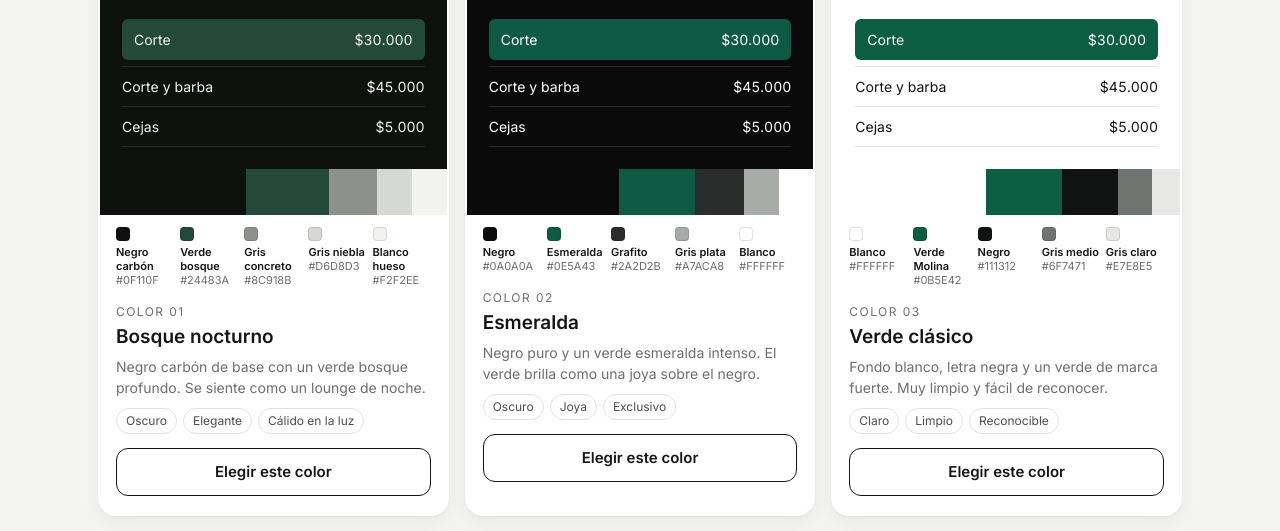
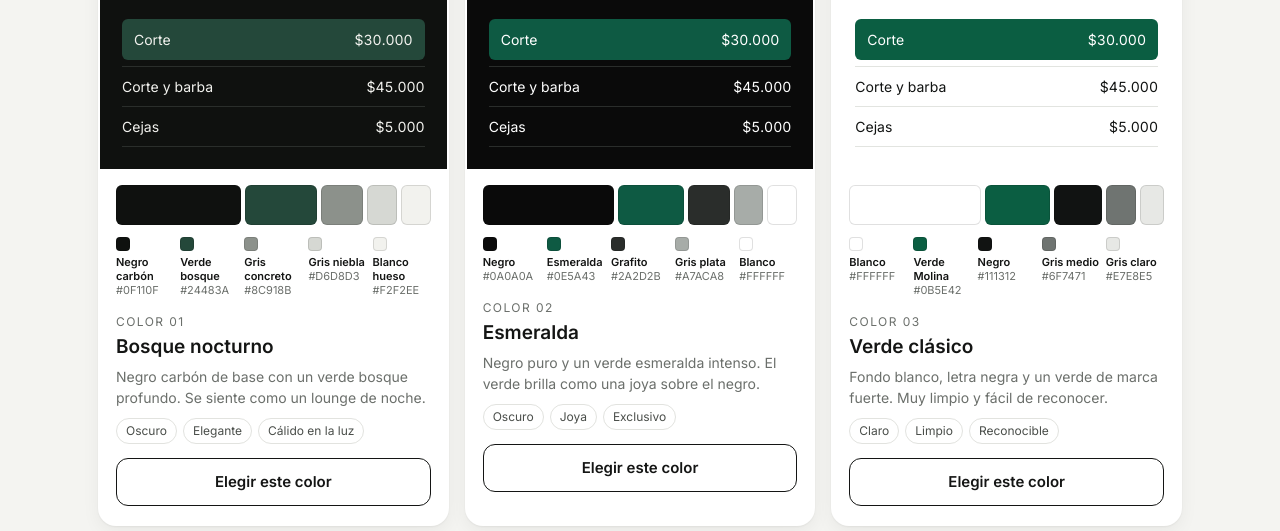
Before and after one commit to magv55952/molina-marca, a plain HTML site: page index.html in a window 1280 px wide. Shown: the part 805-1336 px from the top of the page. Drawn offline with nearby package versions, Linux system fonts and the light colour scheme; a web font is replaced by a local one.

Commit message:
Separa la franja de muestras de la vista previa
Co-Authored-By: Claude Opus 5.5 <noreply@anthropic.com>

```diff
--- a/index.html
+++ b/index.html
@@ -66,8 +66,8 @@
   .menu .band{background:var(--ac);color:var(--on);border:0;padding:10px 12px;border-radius:6px;margin-bottom:6px}
   .menu .price{font-variant-numeric:tabular-nums}
 
-  .sw{display:flex;height:46px}
-  .sw div{height:100%}
+  .sw{display:flex;gap:4px;height:40px;margin:16px 16px 0}
+  .sw div{height:100%;border-radius:6px;box-shadow:inset 0 0 0 1px rgba(0,0,0,.12)}
   .swl{display:grid;grid-template-columns:repeat(5,1fr);gap:6px;padding:12px 16px 0}
   .swl div{font-size:11px;line-height:1.3;color:var(--ui-mu)}
   .swl b{display:block;color:var(--ui-tx);font-weight:600;font-size:11px}
```
